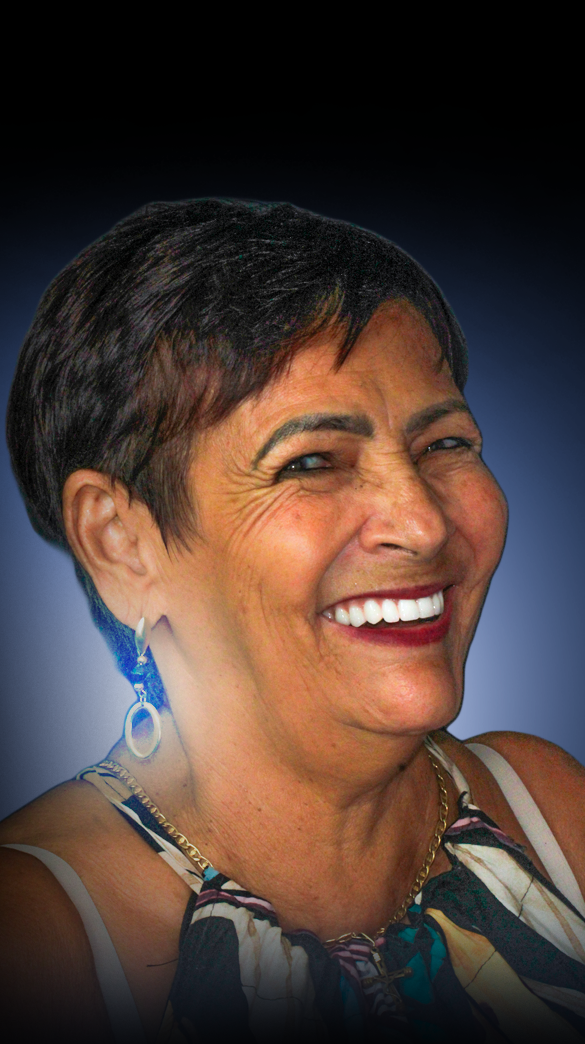
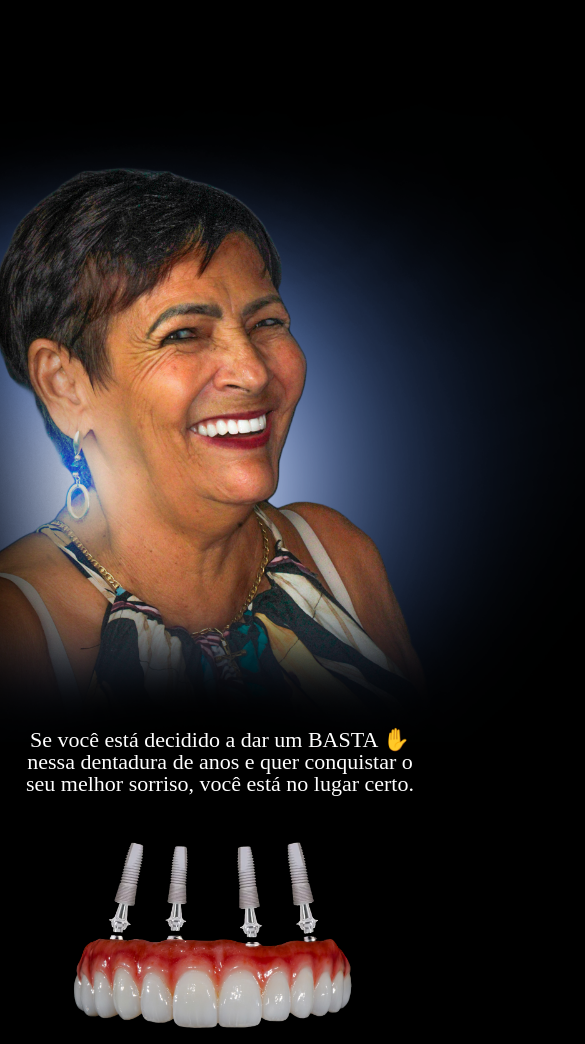
Before and after one commit to IgorJF/LP-Freire-1, a plain HTML site: page index.html in a window 390 px wide. Shown: the part 1690-2734 px from the top of the page, 585 px wide, since content can reach past the window. Drawn offline with Linux system fonts and the light colour scheme; a web font is replaced by a local one.

Commit message:
att responsive mobile

```diff
--- a/assets/css/mobile.css
+++ b/assets/css/mobile.css
@@ -56,7 +56,7 @@
     }
 
     .benefits {
-        font-size: 20px;
+        font-size: 22px;
         position: static !important;
         z-index: 1;
         margin-left: -70px;
@@ -69,6 +69,40 @@
         z-index: 1;
         margin-left: -30px;
         margin-right: -30px;
+    }
+}
+
+@media (max-width: 768px) {
+    .third-article {
+        display: flex !important;
+        flex-direction: column !important;
+        position: relative !important;
+    }
+
+    .tooth-image {
+        width: 1200px;
+        margin-bottom: 300px;
+    }
+
+    .tooth-text {
+        margin-left: -650px;
+        font-size: 22px;
+        margin-right: 250px;
+        text-align: center;
+        margin-top: 500px;
+        text-align: center !important;
+        align-items: center !important;
+        justify-content: center !important;
+    }
+
+    .protes-image {
+        width: 300px;
+        height: 225px;
+        margin-left: 40px;
+        margin-top: 750px;
+        text-align: center !important;
+        align-items: center !important;
+        justify-content: center !important;
     }
 
 }
```
